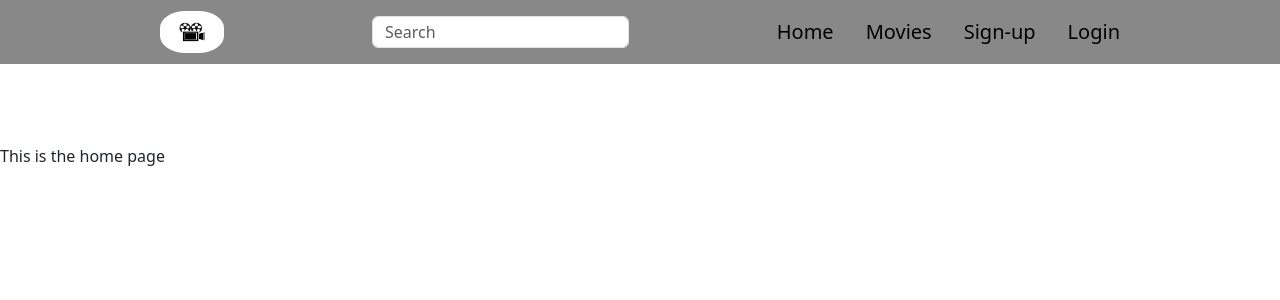
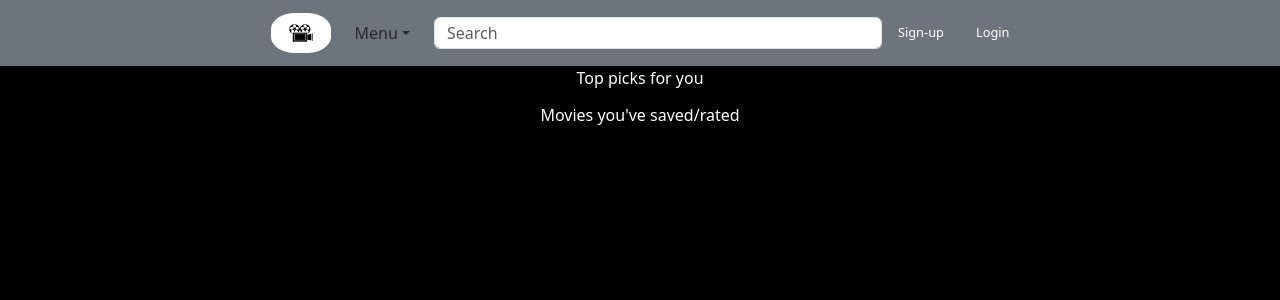
Before and after one commit to MarekAlexPolak/Rated-Movie-List, a React (Create React App) app in the folder Client/: page / in a window 1280 px wide. Shown: the top 300 px of the page. Built offline with nearby package versions, Linux system fonts and the light colour scheme; no server answers.

Commit message:
navbar changes, color changes

```diff
--- a/Client/src/App.css
+++ b/Client/src/App.css
@@ -1,20 +1,13 @@
-.App {
-  text-align: center;
-}
+/* body {
+  color: black;
+} */
 
-.App-header {
-  background-color: #282c34;
-  min-height: 100vh;
+.home-main {
   display: flex;
   flex-direction: column;
+  justify-content: center;
   align-items: center;
-  justify-content: center;
-  font-size: calc(10px + 2vmin);
-  color: white;
-}
-
-.App-link {
-  color: #af45b3;
+  gap: 1vw;
 }
 
 .movie-list-main {
@@ -74,27 +67,64 @@
 .navbar-main {
   display:flex;
   align-items: center;
-  justify-content: space-between;
-  background-color: #888;
+  justify-content: center;
   width: 100%;
-  height: 4em;
-  margin-bottom: 5em;
+  /* margin-bottom: 5em; */
 }
-
 
 .navbar-container {
   display:flex;
   gap: 2em;
-  padding-right: 10em;
 }
 
 .navbar-search-container {
   height: 3em;
   padding-top: 0.5em;
+  align-items: center;
+}
+
+.navbar-logo-container {
+  display: flex;
+  justify-content: space-between;
+}
+
+.nav {
+  color: black;
+}
+
+.navbar-logo {
+  width: 3em;
+  height: auto;
+  border-radius: 40%;
+}
+
+.navlink {
+  font-size: 1vw;
+  font-style: normal;
+  text-decoration: none;
+  color: rgb(255, 255, 255);
+}
+
+.navlink:hover{
+  color:#281ae7;
+  cursor: pointer;
+}
+
+.search-bar-container {
+  display:flex;
+  justify-content: space-between;
+  width: 30em;
+  padding-right: 1em;
+  padding-left: 1em;
+}
+
+.search-bar {
+  height: 2em;
+  border-radius: 1%;
 }
 
 .search-results {
-  background-color: #888;
+  /* background-color: #202020; */
   width: 24%;
   height: auto;
   border-style: solid;
@@ -107,7 +137,7 @@
 }
 
 .search-results li {
-  background-color: #f0f0f0;
+  background-color: 'black';
   padding: 6px;
   margin-bottom: 4px;
   border-radius: 4px;
@@ -115,39 +145,6 @@
 
 .search-results .navlink {
   font-size: 15px;
-}
-
-.search-bar-container {
-  display:flex;
-  justify-content: space-between;
-}
-
-.search-bar {
-  width: 25em;
-  height: 2em;
-  border-radius: 1%;
-}
-
-.navbar-logo-container {
-  padding-left: 10em;
-}
-
-.navbar-logo {
-  width: 4em;
-  height: auto;
-  border-radius: 40%;
-}
-
-.navlink {
-  font-size: 20px;
-  font-style: normal;
-  text-decoration: none;
-  color: rgb(0, 0, 0);
-}
-
-.navlink:hover{
-  color:#1a73e7;
-  cursor: pointer;
 }
 
 .signup-main {
--- a/Client/src/App.js
+++ b/Client/src/App.js
@@ -1,13 +1,13 @@
 import React from 'react';
 import { BrowserRouter as Router, Routes, Route } from 'react-router-dom';
-import { Container }  from "react-bootstrap";
 import ApiAuth from './components/ApiAuth';
 import MovieList from './pages/MovieList';
 import MovieDetail from './pages/MovieDetail';
 import Home from './pages/Home';
-import Navbar from './components/Navbar';
+import NavbarComponent from './components/NavBarComponent';
 import Signup from './pages/Signup';
 import Login from './pages/Login';
+import { Container } from 'react-bootstrap';
 
 //Api Key 8d41633b8fdaee84acd555ef911ff211
 //Api Read Access Token eyJhbGciOiJIUzI1NiJ9.eyJhdWQiOiI4ZDQxNjMzYjhmZGFlZTg0YWNkNTU1ZWY5MTFmZjIxMSIsInN1YiI6IjY1Mjk5YWU3MWYzZTYwMDBhYzRkODExZiIsInNjb3BlcyI6WyJhcGlfcmVhZCJdLCJ2ZXJzaW9uIjoxfQ.eClhzdu5OPTFJvvTOKpoetCAbfc2vVRQA2cNniX3m00
@@ -17,7 +17,8 @@ const App = () => {
   return (
     <Router>
         <ApiAuth/>
-          <Navbar />
+        <NavbarComponent />
+        <Container fluid style={{ backgroundColor: 'black', color: 'white', minHeight: '100vh' }}>
             <Routes>
               <Route path="/movies/:id" Component={MovieDetail} />
               <Route path="/movies" Component={MovieList} />
@@ -26,6 +27,7 @@ const App = () => {
               <Route path="/" Component={Home}>
               </Route>
             </Routes>
+        </Container>
     </Router>
   );
 };
--- a/Client/src/components/Navbar.js
+++ b/Client/src/components/NavBarComponent.js
@@ -1,10 +1,11 @@
 import React, { useState,  useEffect } from 'react';
 import { NavLink } from "react-router-dom";
+import { Navbar, Nav, NavDropdown } from 'react-bootstrap';
 import Logo from '../assets/images/logo.jpg';
 import SearchBar from './SearchBar';
 import SearchResults from './SearchResults';
 
-const Navbar = () => {
+const NavbarComponent = () => {
 
     const [movies, setMovies] = useState([]);
     useEffect(() => {
@@ -43,22 +44,32 @@ const Navbar = () => {
     };
 
     return (
-        <div className="navbar-main">
+        <Navbar bg="secondary" expand="lg">
+          <div className='navbar-main'>
             <div className="navbar-logo-container">
-                <img className="navbar-logo" src={Logo} alt="This is the logo"></img>
+            <Navbar.Brand as={NavLink} to="/">
+              <img className="navbar-logo" src={Logo} alt="This is the logo"></img>
+            </Navbar.Brand>
+            <Navbar.Toggle aria-controls="basic-navbar-nav" />
+            <Navbar.Collapse id="basic-navbar-nav">
+              <Nav>
+                <NavDropdown title="Menu" id="basic-nav-dropdown">
+                  <NavDropdown.Item as={NavLink} to="/movies">Movies</NavDropdown.Item>
+                </NavDropdown>
+              </Nav>
+            </Navbar.Collapse>
             </div>
             <div className="navbar-search-container">
-                <SearchBar onSearch={handleSearch } />
-                 {showResults && <SearchResults results={searchResults} /> }
+               <SearchBar onSearch={handleSearch }/>
+               {showResults && <SearchResults results={searchResults} />}
             </div>
             <div className="navbar-container">
-                <NavLink to="/" className="inactive navlink" activeClassName="active">Home</NavLink>
-                <NavLink to="/movies" className="inactive navlink" activeClassName="active">Movies</NavLink>
-                <NavLink to="/signup" className="inactive navlink" activeClassName="active">Sign-up</NavLink>
-                <NavLink to="/login" className="inactive navlink" activeClassName="active">Login</NavLink>
+                  <NavLink to="/signup" className="inactive navlink" activeClassName="active">Sign-up</NavLink>
+                  <NavLink to="/login" className="inactive navlink" activeClassName="active">Login</NavLink>
             </div>
-        </div>
+          </div>
+        </Navbar>
     );
 }
 
-export default Navbar;
+export default NavbarComponent;
--- a/Client/src/components/SearchBar.js
+++ b/Client/src/components/SearchBar.js
@@ -1,5 +1,5 @@
 // SearchBar.js
-import React, { useState, useEffect } from 'react';
+import React, { useState } from 'react';
 import Form from 'react-bootstrap/Form';
 
 const SearchBar = ({ onSearch }) => {
--- a/Client/src/components/SearchResults.js
+++ b/Client/src/components/SearchResults.js
@@ -15,7 +15,7 @@ const SearchResults = ({ results }) => {
       if(showList){
         setShowList(false);
       }
-      const timeoutId = setTimeout(refreshWindow, 1);
+      const timeoutId = setTimeout(refreshWindow, 0.1);
 
       return () => {
         clearTimeout(timeoutId);
--- a/Client/src/pages/Home.js
+++ b/Client/src/pages/Home.js
@@ -1,7 +1,12 @@
 const Home = () => {
     return (
         <div className="home-main">
-            This is the home page
+            <div className="home-top-picks">
+                Top picks for you
+            </div>
+            <div className="home-movies">
+                Movies you've saved/rated
+            </div>
         </div>
     );
 }
```
Also changed, not shown: 1 other file (tests, documents, lock files or other folders). Lines whose indentation alone changed are shown as unchanged.
